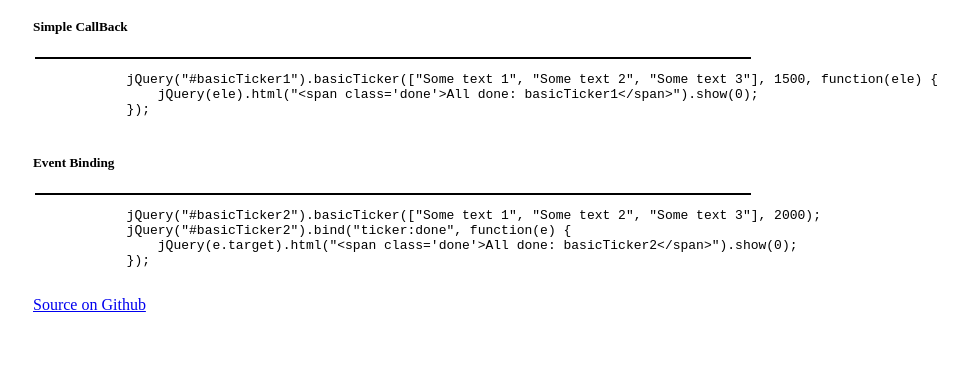
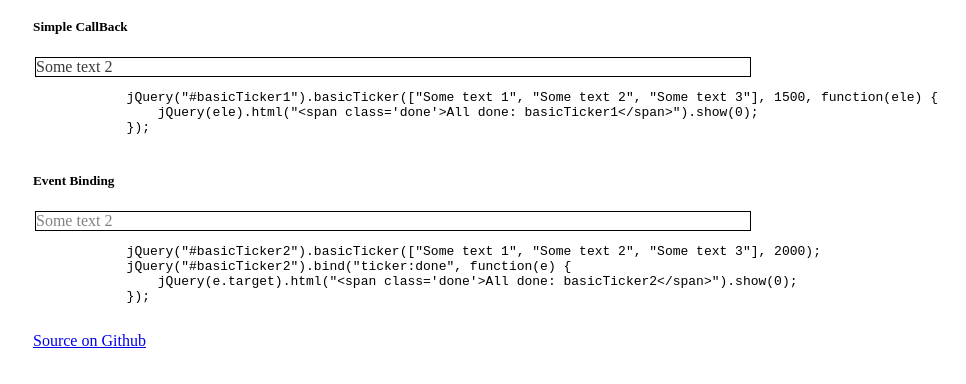
Before and after one commit to itechnology/basicTicker, a website: page index.html in a window 1280 px wide. Shown: the part 90-474 px from the top of the page, without its empty margins (247-1213 px from the left). Drawn offline with nearby package versions, Linux system fonts and the light colour scheme.

Commit message:
Updated demo

```diff
--- a/index.html
+++ b/index.html
@@ -20,7 +20,7 @@
         }
     </style>
     <script src="http://code.jquery.com/jquery-1.7.1.min.js"></script>
-    <script src="src/basicTicker.js"></script>
+    <script src="src/jquery.basicTicker.js"></script>
 </head>
 <body>
     <h1>jQuery.basicTicker()</h1>
--- a/package.json
+++ b/package.json
@@ -28,6 +28,6 @@
         }
     ],
     "files": [
-        "src/basicTicker.js"
+        "src/jquery.basicTicker.js"
     ]
 }
```
